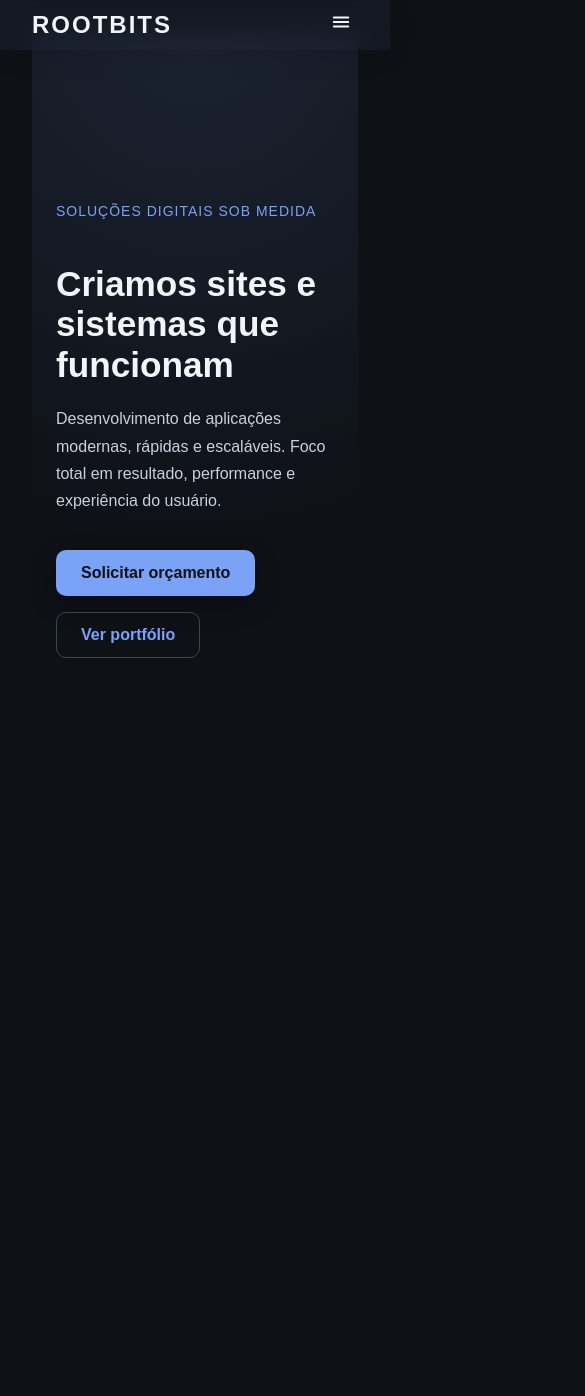
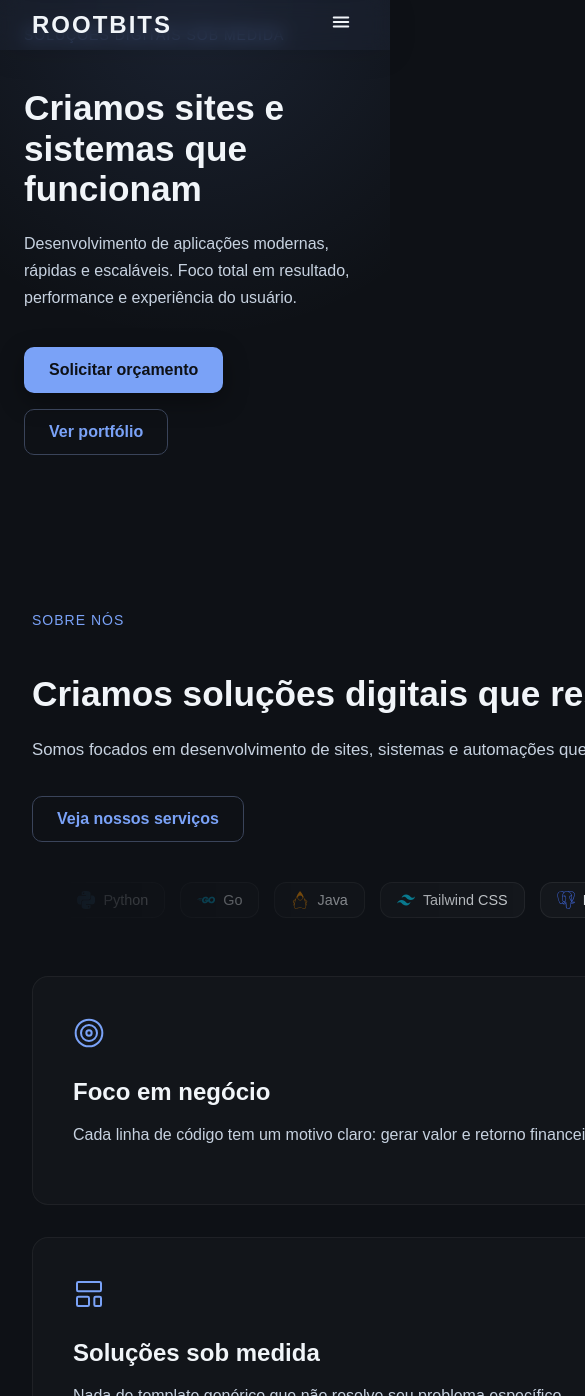
Before and after one commit to GabrielTechd/rootbits, a React (Vite) app: page / in a window 390 px wide. Shown: the top 1396 px of the page, 585 px wide, since content can reach past the window. Built offline with nearby package versions, Linux system fonts and the light colour scheme.

Commit message:
feat: criado seção de sobre no site

```diff
--- a/package.json
+++ b/package.json
@@ -11,6 +11,7 @@
   },
   "dependencies": {
     "@react-icons/all-files": "^4.1.0",
+    "lucide-react": "^0.562.0",
     "react": "^19.2.0",
     "react-dom": "^19.2.0",
     "react-icons": "^4.10.1"
--- a/src/App.tsx
+++ b/src/App.tsx
@@ -1,10 +1,11 @@
+import About from "./components/about";
 import Hero from "./components/hero";
 
 function App() {
   return (
-    <div style={{ height: "200vh", padding: "2rem" }}>
-      <Hero/>
-
+    <div>
+      <Hero />
+      <About />
     </div>
   );
 }
--- /dev/null
+++ b/src/components/about/index.tsx
@@ -0,0 +1,55 @@
+import { aboutContent } from "../../constants/about";
+import Button from "../button";
+import "./style.css";
+
+function About() {
+  return (
+    <section className="about">
+      <div className="about__container">
+        <div className="about__header">
+          <span className="about__tag">{aboutContent.tag}</span>
+          <h2 className="about__title">{aboutContent.title}</h2>
+          <p className="about__description">{aboutContent.description}</p>
+
+          <div className="about__cta">
+            <Button href={aboutContent.cta.href} variant="outline">
+              {aboutContent.cta.label}
+            </Button>
+          </div>
+
+          <div className="about__techs-wrapper">
+            <div className="about__techs-track">
+              {/* Duplicamos a lista para criar o efeito de loop infinito sem emendas */}
+              {[...aboutContent.technologies, ...aboutContent.technologies].map((tech, idx) => {
+                const TechIcon = tech.icon;
+                return (
+                  <div key={idx} className="about__tech-item">
+                    <TechIcon size={18} style={{ color: tech.color }} />
+                    <span>{tech.name}</span>
+                  </div>
+                );
+              })}
+            </div>
+          </div>
+        </div>
+
+        <div className="about__grid">
+          {aboutContent.highlights.map((item, index) => {
+            const CardIcon = item.icon;
+            return (
+              <div className="about__card" key={index}>
+                <div className="about__card-icon">
+                  <CardIcon size={32} strokeWidth={1.5} />
+                </div>
+                <h3 className="about__card-title">{item.title}</h3>
+                <p className="about__card-description">{item.description}</p>
+              </div>
+            );
+          })}
+        </div>
+      </div>
+    </section>
+  );
+}
+
+export default About;
--- /dev/null
+++ b/src/components/about/style.css
@@ -0,0 +1,252 @@
+@keyframes scroll {
+  0% {
+    transform: translateX(0);
+  }
+  100% {
+    transform: translateX(-50%);
+  }
+}
+
+@keyframes fadeIn {
+  from {
+    opacity: 0;
+    transform: translateY(20px);
+  }
+  to {
+    opacity: 1;
+    transform: translateY(0);
+  }
+}
+
+.about {
+  position: relative;
+  padding: 120px 0;
+}
+
+.about__container {
+  max-width: 1100px;
+  margin: 0 auto;
+  padding: 0 2rem;
+  display: grid;
+  grid-template-columns: 1fr 1fr;
+  gap: 80px;
+  align-items: start;
+  position: relative;
+}
+
+.about__header {
+  position: -webkit-sticky;
+  position: sticky;
+  top: 150px;
+  max-width: 480px;
+  animation: fadeIn 0.8s ease-out forwards;
+}
+
+.about__tag {
+  display: inline-block;
+  margin-bottom: 16px;
+  color: var(--primary-color, #7aa2f7);
+  font-size: 14px;
+  font-weight: 500;
+  letter-spacing: 1px;
+  text-transform: uppercase;
+}
+
+.about__title {
+  font-size: clamp(2.2rem, 4.5vw, 3.2rem);
+  line-height: 1.2;
+  color: var(--text-primary, #fff);
+  margin-bottom: 20px;
+}
+
+.about__description {
+  color: var(--text-secondary, #a9b1d6);
+  font-size: 1.05rem;
+  line-height: 1.7;
+  margin-bottom: 32px;
+}
+
+.about__cta {
+  margin-bottom: 40px;
+}
+
+@keyframes scroll {
+  0% {
+    transform: translateX(0);
+  }
+  100% {
+    transform: translateX(-50%);
+  }
+}
+
+@keyframes fadeIn {
+  from {
+    opacity: 0;
+    transform: translateY(20px);
+  }
+  to {
+    opacity: 1;
+    transform: translateY(0);
+  }
+}
+
+@keyframes slideInRight {
+  from {
+    opacity: 0;
+    transform: translateX(30px);
+  }
+  to {
+    opacity: 1;
+    transform: translateX(0);
+  }
+}
+
+.about {
+  position: relative;
+  padding: 120px 0;
+}
+
+.about__container {
+  max-width: 1100px;
+  margin: 0 auto;
+  padding: 0 2rem;
+  display: grid;
+  grid-template-columns: 1fr 1fr;
+  gap: 80px;
+  align-items: start;
+  position: relative;
+}
+
+.about__header {
+  position: -webkit-sticky;
+  position: sticky;
+  top: 150px;
+  max-width: 480px;
+  animation: fadeIn 0.8s ease-out forwards;
+}
+
+.about__tag {
+  display: inline-block;
+  margin-bottom: 16px;
+  color: var(--primary-color, #7aa2f7);
+  font-size: 14px;
+  font-weight: 500;
+  letter-spacing: 1px;
+  text-transform: uppercase;
+}
+
+.about__title {
+  font-size: clamp(2.2rem, 4.5vw, 3.2rem);
+  line-height: 1.2;
+  color: var(--text-primary, #fff);
+  margin-bottom: 20px;
+}
+
+.about__description {
+  color: var(--text-secondary, #a9b1d6);
+  font-size: 1.05rem;
+  line-height: 1.7;
+  margin-bottom: 32px;
+}
+
+.about__cta {
+  margin-bottom: 40px;
+}
+
+/* Corrente de Tecnologias */
+.about__techs-wrapper {
+  width: 100%;
+  overflow: hidden;
+  position: relative;
+  /* Cria um efeito de fumaça nas laterais da corrente */
+  mask-image: linear-gradient(
+    to right,
+    transparent,
+    black 15%,
+    black 85%,
+    transparent
+  );
+}
+
+.about__techs-track {
+  display: flex;
+  width: max-content;
+  gap: 15px;
+  animation: scroll 25s linear infinite;
+}
+
+/* Removido o pause no hover conforme solicitado */
+
+.about__tech-item {
+  display: flex;
+  align-items: center;
+  gap: 8px;
+  padding: 8px 16px;
+  background: rgba(255, 255, 255, 0.03);
+  border: 1px solid rgba(255, 255, 255, 0.08);
+  border-radius: 12px;
+  white-space: nowrap;
+  color: var(--text-primary, #fff);
+  font-size: 0.9rem;
+}
+
+/* Grid de Cards */
+.about__grid {
+  display: flex;
+  flex-direction: column;
+  gap: 32px;
+  padding-top: 10px;
+}
+
+.about__card {
+  position: relative;
+  padding: 40px;
+  border-radius: 16px;
+  background: rgba(255, 255, 255, 0.02);
+  border: 1px solid rgba(255, 255, 255, 0.05);
+  transition: all 0.4s cubic-bezier(0.175, 0.885, 0.32, 1.275);
+  animation: slideInRight 0.6s ease-out both;
+}
+
+.about__card:hover {
+  transform: translateX(10px) scale(1.02);
+  background: rgba(255, 255, 255, 0.04);
+  border-color: rgba(122, 162, 247, 0.3);
+  box-shadow: -10px 20px 40px rgba(0, 0, 0, 0.3);
+}
+
+.about__card-icon {
+  color: var(--primary-color, #7aa2f7);
+  margin-bottom: 20px;
+}
+
+.about__card-title {
+  color: var(--text-primary, #fff);
+  font-size: 1.5rem;
+  margin-bottom: 12px;
+}
+
+.about__card-description {
+  color: var(--text-secondary, #a9b1d6);
+  font-size: 1rem;
+  line-height: 1.6;
+}
+
+/* Responsividade */
+@media (max-width: 960px) {
+  .about {
+    padding: 80px 0;
+  }
+  .about__container {
+    grid-template-columns: 1fr;
+    gap: 48px;
+  }
+  .about__header {
+    position: static;
+    max-width: 100%;
+    margin-bottom: 0;
+  }
+  .about__card:hover {
+    transform: translateY(-5px);
+  }
+}
--- a/src/components/hero/style.css
+++ b/src/components/hero/style.css
@@ -1,7 +1,6 @@
 .hero {
+  display: flex;
   position: relative;
-  min-height: 100vh;
-
   display: flex;
   align-items: center;
   overflow: hidden;
@@ -23,7 +22,7 @@
 }
 
 .hero__content {
-  max-width: 900px;
+  max-width: 1200px;
   padding: 40px;
 
   animation: fadeUp 0.8s ease forwards;
--- /dev/null
+++ b/src/constants/about.tsx
@@ -0,0 +1,89 @@
+import { Code2, Eye, Layers, LayoutTemplate, Target, Zap } from "lucide-react";
+
+// Importando ícones oficiais de marcas
+import {
+  SiAmazonaws,
+  SiDocker,
+  SiFigma,
+  SiFirebase,
+  SiGithub,
+  SiGo,
+  SiMongodb,
+  SiNextdotjs,
+  SiNodedotjs,
+  SiOpenjdk,
+  SiPostgresql,
+  SiPython,
+  SiReact,
+  SiTailwindcss,
+  SiTypescript,
+  SiVercel,
+} from "react-icons/si";
+export const aboutContent = {
+  tag: "Sobre nós",
+  title: "Criamos soluções digitais que resolvem problemas reais",
+  cta: {
+    label: "Veja nossos serviços",
+    href: "/services",
+  },
+  description:
+    "Somos focados em desenvolvimento de sites, sistemas e automações que realmente funcionam no mundo real. Nada de solução bonita e inútil. Aqui a prioridade é performance, clareza e resultado.",
+
+  highlights: [
+    {
+      title: "Foco em negócio",
+      description:
+        "Cada linha de código tem um motivo claro: gerar valor e retorno financeiro.",
+      icon: Target,
+    },
+    {
+      title: "Soluções sob medida",
+      description:
+        "Nada de template genérico que não resolve seu problema específico.",
+      icon: LayoutTemplate,
+    },
+    {
+      title: "Código limpo",
+      description:
+        "Arquitetura organizada, fácil de manter e escalar no futuro.",
+      icon: Code2,
+    },
+    {
+      title: "Performance obsessiva",
+      description:
+        "Otimização extrema. Sites lentos perdem clientes, os nossos voam.",
+      icon: Zap,
+    },
+    {
+      title: "Transparência total",
+      description:
+        "Sem 'technobabble'. Você entende o que está pagando e acompanha o processo.",
+      icon: Eye,
+    },
+    {
+      title: "Design funcional",
+      description:
+        "Beleza orientada à conversão. Interfaces que transformam visitantes em clientes.",
+      icon: Layers,
+    },
+  ],
+
+  technologies: [
+    { name: "React", icon: SiReact, color: "#61DAFB" },
+    { name: "Next.js", icon: SiNextdotjs, color: "#FFFFFF" },
+    { name: "TypeScript", icon: SiTypescript, color: "#3178C6" },
+    { name: "Node.js", icon: SiNodedotjs, color: "#339933" },
+    { name: "Python", icon: SiPython, color: "#3776AB" },
+    { name: "Go", icon: SiGo, color: "#00ADD8" },
+    { name: "Java", icon: SiOpenjdk, color: "#ED8B00" },
+    { name: "Tailwind CSS", icon: SiTailwindcss, color: "#06B6D4" },
+    { name: "PostgreSQL", icon: SiPostgresql, color: "#4169E1" },
+    { name: "MongoDB", icon: SiMongodb, color: "#47A248" },
+    { name: "Firebase", icon: SiFirebase, color: "#FFCA28" },
+    { name: "Docker", icon: SiDocker, color: "#2496ED" },
+    { name: "GitHub", icon: SiGithub, color: "#FFFFFF" },
+    { name: "Figma", icon: SiFigma, color: "#F24E1E" },
+    { name: "Vercel", icon: SiVercel, color: "#FFFFFF" },
+    { name: "AWS", icon: SiAmazonaws, color: "#FF9900" },
+  ],
+};
--- a/src/constants/navigation.tsx
+++ b/src/constants/navigation.tsx
@@ -1,8 +1,8 @@
 export const navigation = {
     home: "/",
-    about: "/about",
-    services: "/services",
-    contact: "/contact",
+    sobre: "/about",
+    serviços: "/services",
+    contato: "/contact",
 
     primaryAction: {
         label: "Entre em contato",
```
Also changed, not shown: 1 other file (tests, documents, lock files or other folders).
